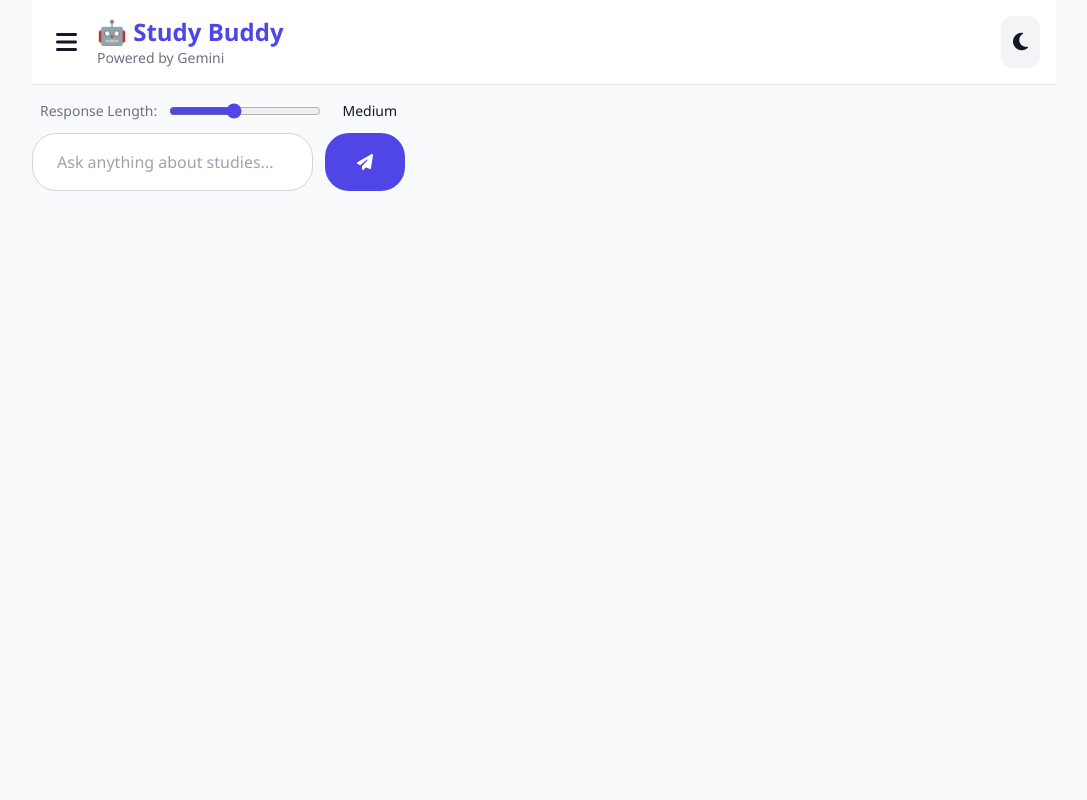
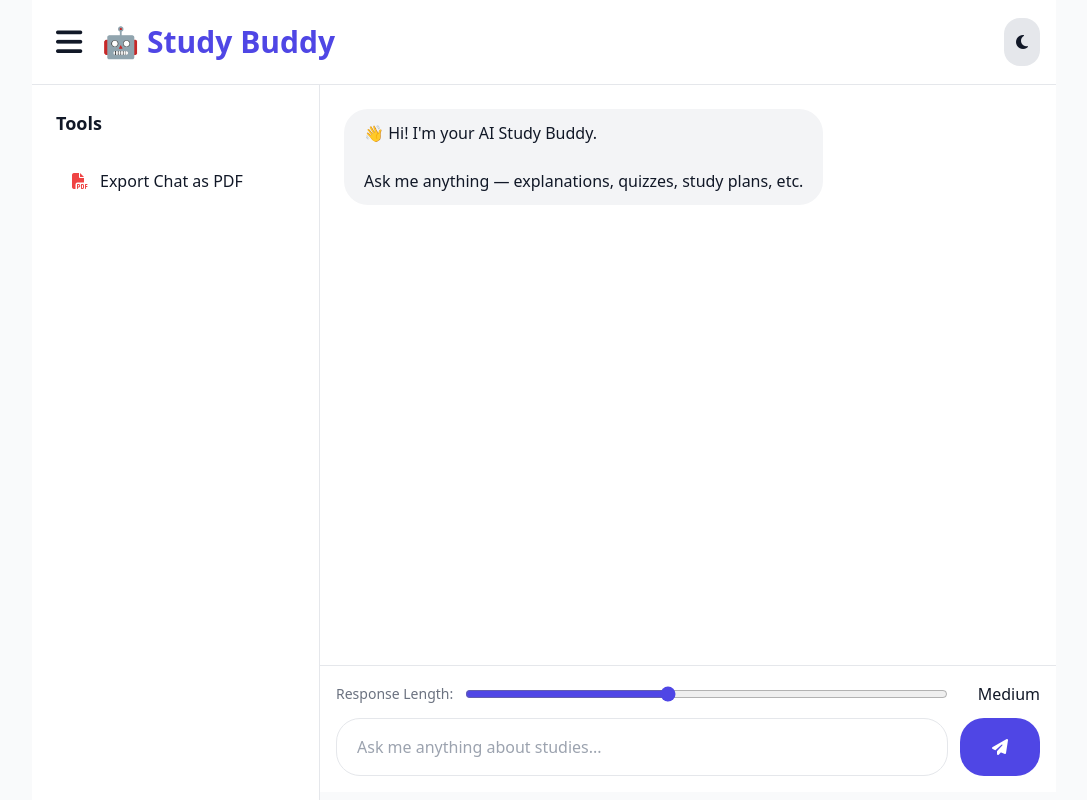
Before and after one commit to Arroh-Yadav/ai-study-assistant, a Flask app: page / in a window 1280 px wide. Shown: the whole page, without its empty margins (96-1183 px from the left). Run offline with Flask 3, Linux system fonts and the light colour scheme; some libraries are stand-ins or nearby versions.

Commit message:
Update frontend with modern UI, dark mode, sidebar and token slider

```diff
--- a/templates/index.html
+++ b/templates/index.html
@@ -1,175 +1,96 @@
-<!doctype html>
+<!DOCTYPE html>
 <html lang="en">
 <head>
-    <meta charset="UTF-8" />
-    <meta name="viewport" content="width=device-width, initial-scale=1.0" />
-    <title>AI Study Assistant</title>
+    <meta charset="UTF-8">
+    <meta name="viewport" content="width=device-width, initial-scale=1.0">
+    <title>Study Buddy - AI Assistant</title>
     <script src="https://cdn.tailwindcss.com"></script>
-    <script src="https://cdnjs.cloudflare.com/ajax/libs/jspdf/2.5.1/jspdf.umd.min.js"></script>
-    <link
-      rel="stylesheet"
-      href="https://cdnjs.cloudflare.com/ajax/libs/font-awesome/6.5.0/css/all.min.css"
-    />
-
+    <link rel="stylesheet" href="https://cdnjs.cloudflare.com/ajax/libs/font-awesome/6.5.0/css/all.min.css">
     <style>
-      body {
-        font-family: "Segoe UI", system-ui, sans-serif;
-      }
-      .chat-container {
-        height: calc(100vh - 180px);
-      }
-      .message {
-        max-width: 80%;
-      }
-      .user {
-        background: #6366f1;
-        color: white;
-      }
-      .ai {
-        background: #f1f5f9;
-        color: #1e2937;
-      }
-      .dark .ai {
-        background: #334155;
-        color: #e2e8f0;
-      }
+        .chat-container { height: calc(100vh - 220px); }
     </style>
 </head>
-  <body
-    class="bg-gray-50 dark:bg-gray-950 text-gray-900 dark:text-gray-100 min-h-screen"
-  >
-    <div class="max-w-5xl mx-auto">
+<body class="bg-gray-50 dark:bg-gray-950 text-gray-900 dark:text-gray-100">
+    <div class="max-w-5xl mx-auto h-screen flex flex-col">
         <!-- Header -->
-      <header
-        class="flex items-center justify-between p-4 border-b border-gray-200 dark:border-gray-800 bg-white dark:bg-gray-900"
-      >
+        <header class="p-4 border-b bg-white dark:bg-gray-900 flex items-center justify-between">
             <div class="flex items-center gap-3">
-          <button
-            onclick="toggleSidebar()"
-            class="text-2xl p-2 hover:bg-gray-100 dark:hover:bg-gray-800 rounded-lg"
-          >
+                <button onclick="toggleSidebar()" class="text-3xl p-2 hover:bg-gray-200 dark:hover:bg-gray-800 rounded-lg">
                     <i class="fas fa-bars"></i>
                 </button>
-          <div>
-            <h1 class="text-2xl font-bold text-indigo-600">🤖 Study Buddy</h1>
-            <p class="text-sm text-gray-500 dark:text-gray-400">
-              Powered by Gemini
-            </p>
+                <h1 class="text-3xl font-bold text-indigo-600">🤖 Study Buddy</h1>
             </div>
-        </div>
-
-        <button
-          onclick="toggleTheme()"
-          id="theme-toggle"
-          class="p-3 rounded-xl bg-gray-100 dark:bg-gray-800 hover:bg-gray-200 dark:hover:bg-gray-700"
-        >
-          <i class="fas fa-moon text-xl"></i>
+            <button onclick="toggleTheme()" id="theme-btn" class="p-3 rounded-2xl bg-gray-200 dark:bg-gray-800">
+                <i class="fas fa-moon"></i>
             </button>
         </header>
 
-      <div class="flex">
+        <div class="flex flex-1 overflow-hidden">
             <!-- Sidebar -->
-        <div
-          id="sidebar"
-          class="fixed left-0 top-0 h-full w-72 bg-white dark:bg-gray-900 border-r border-gray-200 dark:border-gray-800 transform -translate-x-full transition-transform duration-300 shadow-xl z-50"
-        >
+            <div id="sidebar" class="w-72 bg-white dark:bg-gray-900 border-r hidden md:block transition-all">
                 <div class="p-6">
-            <h2 class="font-semibold text-lg mb-6 flex items-center gap-2">
-              <i class="fas fa-book"></i> Tools
-            </h2>
-
-            <button
-              onclick="exportToPDF()"
-              class="w-full flex items-center gap-3 px-4 py-4 text-left hover:bg-indigo-50 dark:hover:bg-gray-800 rounded-xl text-gray-700 dark:text-gray-300"
-            >
+                    <h2 class="text-lg font-semibold mb-4">Tools</h2>
+                    <button onclick="exportToPDF()" class="w-full text-left p-4 hover:bg-indigo-50 dark:hover:bg-gray-800 rounded-2xl flex items-center gap-3">
                         <i class="fas fa-file-pdf text-red-500"></i>
-              <div>
-                <div class="font-medium">Export Chat as PDF</div>
-                <div class="text-xs text-gray-500">Structured summary</div>
-              </div>
+                        <span>Export Chat as PDF</span>
                     </button>
                 </div>
             </div>
 
-        <!-- Main Chat Area -->
-        <!-- Replace the bottom input area and add this slider -->
+            <!-- Chat Area -->
+            <div class="flex-1 flex flex-col">
+                <div id="chat" class="chat-container overflow-y-auto p-6 space-y-6 bg-white dark:bg-gray-900"></div>
 
-        <div class="mt-4 flex flex-col gap-3">
-          <!-- Response Length Slider -->
-          <div class="flex items-center gap-3 px-2">
-            <span
-              class="text-sm text-gray-500 dark:text-gray-400 whitespace-nowrap"
-              >Response Length:</span
-            >
-            <input
-              type="range"
-              id="token-slider"
-              min="300"
-              max="1500"
-              value="800"
-              step="100"
-              class="flex-1 accent-indigo-600"
-            />
-            <span id="token-value" class="text-sm font-medium w-16 text-right"
-              >Medium</span
-            >
+                <!-- Controls -->
+                <div class="p-4 border-t bg-white dark:bg-gray-900">
+                    <div class="flex items-center gap-3 mb-3">
+                        <span class="text-sm text-gray-500">Response Length:</span>
+                        <input type="range" id="token-slider" min="300" max="1500" value="800" step="100"
+                               class="flex-1 accent-indigo-600">
+                        <span id="token-value" class="font-medium w-20 text-right">Medium</span>
                     </div>
 
                     <div class="flex gap-3">
-            <input
-              type="text"
-              id="message"
-              class="flex-1 px-6 py-4 bg-white dark:bg-gray-800 border border-gray-300 dark:border-gray-700 rounded-3xl focus:outline-none focus:border-indigo-500"
-              placeholder="Ask anything about studies..."
-              onkeypress="if (event.key === 'Enter') sendMessage();"
-            />
-
-            <button
-              onclick="sendMessage()"
-              class="px-8 bg-indigo-600 hover:bg-indigo-700 text-white rounded-3xl font-semibold flex items-center gap-2"
-            >
+                        <input type="text" id="message"
+                               class="flex-1 px-5 py-4 rounded-3xl border dark:bg-gray-800 focus:outline-none focus:border-indigo-500"
+                               placeholder="Ask me anything about studies..."
+                               onkeypress="if(event.key === 'Enter') sendMessage()">
+                        <button onclick="sendMessage()"
+                                class="bg-indigo-600 hover:bg-indigo-700 text-white px-8 rounded-3xl">
                             <i class="fas fa-paper-plane"></i>
                         </button>
                     </div>
                 </div>
             </div>
         </div>
+    </div>
 
     <script>
-      const chat = document.getElementById("chat");
-      const messageInput = document.getElementById("message");
-      let isDark = localStorage.getItem("darkMode") === "true";
+        // Theme
+        let isDark = localStorage.getItem('dark') === 'true';
+        document.documentElement.classList.toggle('dark', isDark);
 
         function toggleTheme() {
             isDark = !isDark;
-        document.documentElement.classList.toggle("dark", isDark);
-        localStorage.setItem("darkMode", isDark);
-        updateThemeIcon();
-      }
-
-      function updateThemeIcon() {
-        const icon = document.getElementById("theme-toggle").querySelector("i");
-        icon.classList.toggle("fa-moon", !isDark);
-        icon.classList.toggle("fa-sun", isDark);
+            document.documentElement.classList.toggle('dark', isDark);
+            localStorage.setItem('dark', isDark);
         }
 
         function toggleSidebar() {
-        const sidebar = document.getElementById("sidebar");
-        sidebar.classList.toggle("-translate-x-full");
+            const sidebar = document.getElementById('sidebar');
+            sidebar.classList.toggle('hidden');
         }
 
         function addMessage(sender, text, isTyping = false) {
-        const div = document.createElement("div");
-        div.className = `flex ${sender === "user" ? "justify-end" : "justify-start"} message`;
+            const chat = document.getElementById('chat');
+            const div = document.createElement('div');
+            div.className = `flex ${sender === 'user' ? 'justify-end' : 'justify-start'}`;
 
             if (isTyping) {
-          div.innerHTML = `
-                    <div class="max-w-[80%] px-5 py-3 rounded-3xl bg-gray-100 dark:bg-gray-800">
-                        <span class="typing">AI is thinking<span class="animate-pulse">...</span></span>
-                    </div>`;
+                div.innerHTML = `<div class="bg-gray-100 dark:bg-gray-800 px-5 py-3 rounded-3xl">AI is thinking...</div>`;
             } else {
                 div.innerHTML = `
-                    <div class="${sender === "user" ? "user" : "ai"} px-5 py-3 rounded-3xl">
+                    <div class="${sender === 'user' ? 'bg-indigo-600 text-white' : 'bg-gray-100 dark:bg-gray-800'} px-5 py-3 rounded-3xl max-w-[75%]">
                         ${text}
                     </div>`;
             }
@@ -177,77 +98,47 @@
             chat.scrollTop = chat.scrollHeight;
         }
 
-      function removeTyping() {
-        const typing = chat.querySelector(".typing");
-        if (typing) typing.parentElement.parentElement.remove();
-      }
-
         async function sendMessage() {
-        const msg = messageInput.value.trim();
+            const input = document.getElementById('message');
+            const msg = input.value.trim();
             if (!msg) return;
 
-        addMessage("user", msg);
-        messageInput.value = "";
-        addMessage("ai", "", true);
+            const maxTokens = document.getElementById('token-slider').value;
+
+            addMessage('user', msg);
+            input.value = '';
+            addMessage('ai', '', true);
 
             try {
-          const res = await fetch("/chat", {
-            method: "POST",
-            headers: { "Content-Type": "application/json" },
-            body: JSON.stringify({ message: msg }),
+                const res = await fetch('/chat', {
+                    method: 'POST',
+                    headers: {'Content-Type': 'application/json'},
+                    body: JSON.stringify({ message: msg, max_tokens: parseInt(maxTokens) })
                 });
                 const data = await res.json();
 
-          removeTyping();
+                // Remove typing
+                const chat = document.getElementById('chat');
+                chat.removeChild(chat.lastChild);
+
                 if (data.error) {
-            addMessage("ai", `❌ ${data.error}`);
+                    addMessage('ai', `❌ ${data.error}`);
                 } else {
-            addMessage("ai", data.response);
+                    addMessage('ai', data.response);
                 }
-        } catch (err) {
-          removeTyping();
-          addMessage("ai", "❌ Connection error. Please try again.");
+            } catch (e) {
+                document.getElementById('chat').removeChild(document.getElementById('chat').lastChild);
+                addMessage('ai', '❌ Connection error');
             }
         }
 
         function exportToPDF() {
-        const { jsPDF } = window.jspdf;
-        const doc = new jsPDF();
-
-        doc.setFontSize(18);
-        doc.text("AI Study Assistant - Chat Summary", 20, 20);
-        doc.setFontSize(12);
-        doc.text(`Generated on: ${new Date().toLocaleString()}`, 20, 30);
-
-        let y = 50;
-        const messages = chat.children;
-
-        for (let msg of messages) {
-          const text = msg.textContent.trim();
-          if (text) {
-            const lines = doc.splitTextToSize(text, 170);
-            doc.text(lines, 20, y);
-            y += lines.length * 7 + 10;
-            if (y > 280) {
-              doc.addPage();
-              y = 20;
-            }
-          }
+            alert("PDF Export feature coming soon!");
         }
 
-        doc.save("study-assistant-chat.pdf");
-        alert("✅ Chat exported as PDF!");
-      }
-
-      // Welcome Message + Theme Init
+        // Welcome
         window.onload = () => {
-        document.documentElement.classList.toggle("dark", isDark);
-        updateThemeIcon();
-
-        addMessage(
-          "ai",
-          `👋 Hi! I'm your AI Study Assistant.<br><br>How can I help you today?<br><br>You can ask me to:<br>• Explain any topic<br>• Generate quizzes<br>• Summarize notes<br>• Create study plans`,
-        );
+            addMessage('ai', "👋 Hi! I'm your AI Study Buddy.<br><br>Ask me anything — explanations, quizzes, study plans, etc.");
         };
     </script>
 </body>
```
Lines whose indentation alone changed are shown as unchanged.
